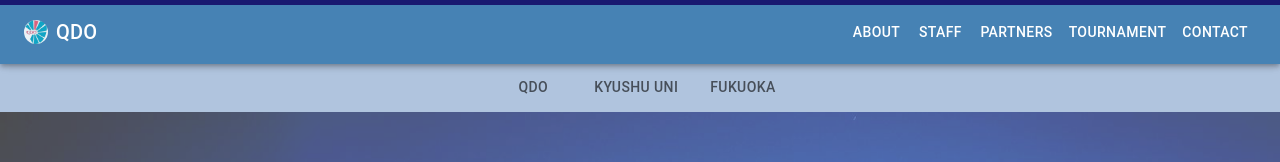
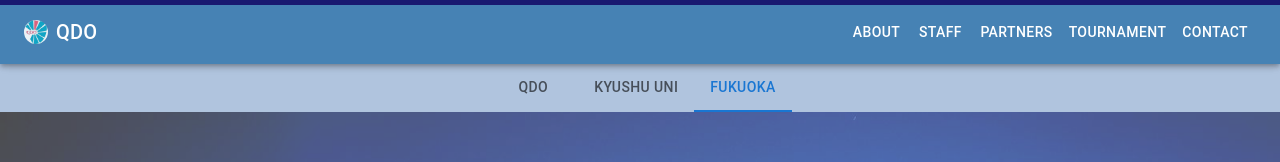
Before and after one commit to yupon-pro/qdo-site, a Next.js app: page /about/fukuoka in a window 1280 px wide. Shown: the top 162 px of the page. Built offline with nearby package versions, Linux system fonts and the light colour scheme.

Commit message:
subnav side effect

```diff
--- a/src/ui/SubNav.tsx
+++ b/src/ui/SubNav.tsx
@@ -26,14 +26,13 @@ export default function SubNav() {
   const isAboutQDO = pathname.endsWith("about");
   const flagTournamentPage = pathname.includes("tournament");
   const pages = flagAboutPage ? aboutPages : flagTournamentPage ? tournamentPages : undefined;
-  const flag = flagAboutPage ? "about" : flagTournamentPage ? "tournament" : undefined;
 
   useEffect(() => {
-    isAboutQDO && setValue(0);
-    return () => {
-      setValue(false);
-    };
-  }, [flag]);
+    isAboutQDO ? setValue(0)
+    : flagAboutPage ? aboutPages.forEach((page, index)=> pathname.endsWith(page[1]) && setValue(index))
+    : flagTournamentPage ? tournamentPages.forEach((page,index )=> pathname.endsWith(page[1]) && setValue(index))
+    : setValue(false);
+  }, [flagAboutPage, flagTournamentPage])
 
   if (pages == undefined) return null;
 
```
